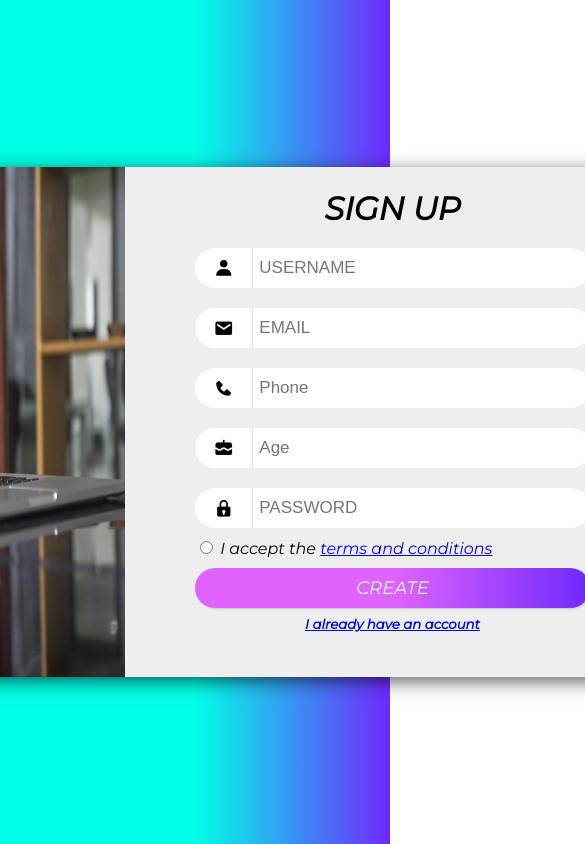
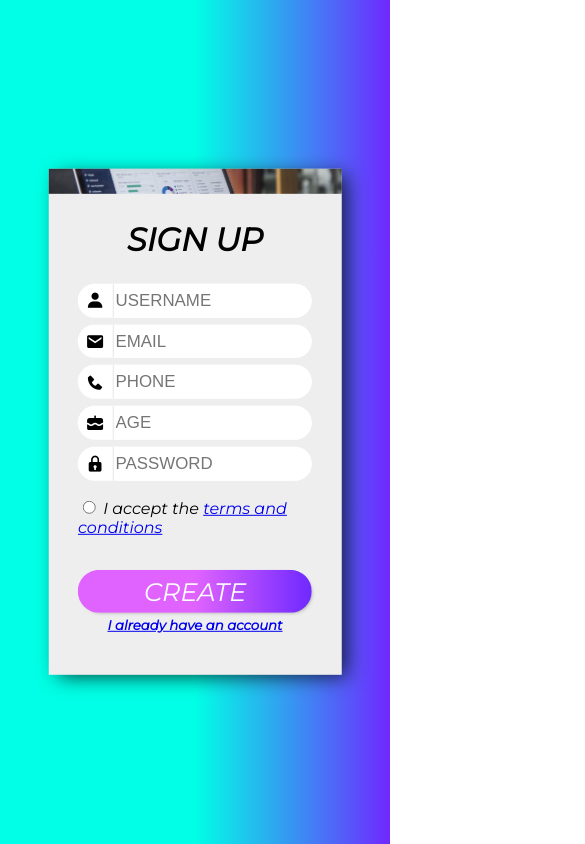
Before and after one commit to fendorei/design_system, a plain HTML site: page Signup.html in a window 390 px wide. Shown: the top 844 px of the page, 585 px wide, since content can reach past the window. Drawn offline with nearby package versions, Linux system fonts and the light colour scheme.

Commit message:
responsive

```diff
--- a/Signin.css
+++ b/Signin.css
@@ -25,7 +25,7 @@ body{
     left:50%;
     transform:translate(-50%,-50%);
 
-    width:930px;
+    width:75%;
     height:60%;
     min-height:510px;
     background-color:#eee;
@@ -51,20 +51,25 @@ body{
     position:relative;
     width:50%;
     height:100%;
-    Padding:10px 70px;
+    Padding:2% 7%;
 
     font-family:Montserrat;
 }
 
 .formsection > * {
-    margin: 10px 0;
+    margin: 1% 0;
 }
 
 .formsection h1{
     font-family:Montserrat;
-    margin-bottom:30px;
-    margin-top:30px;
+    margin-bottom:5vh;
+    margin-top:5vh;
     text-align:center;
+}
+
+.formsection h3{
+  margin-top: 6vh;
+  text-align:center;
 }
 
 .warning{
@@ -74,14 +79,14 @@ body{
 
 .inputRow{
     width:100%;
-    height:40px;
+    height:6vh;
     background-color:white;
     display:flex;
     justify-content:space-between;
     align-items:stretch;
     border-radius:100px;
     overflow:hidden;
-    margin-top:20px;
+    margin-top:5%;
 
 }
 
@@ -90,46 +95,49 @@ body{
     display:flex;
     justify-content:center;
     align-items:center;
-    font-size:20px;
+    font-size:120%;
 }
 
 .inputRow input{
     width:85%;
-    padding:2px 6px;
+    padding:2%;
     border:none;
     outline:none;
     border-left:1px solid rgba(34,34,34,0.116);
-    font-size:17px;
+    font-size:105%;
 }
 
 .Row{
     display:flex;
     justify-content:Space-between;
-    margin-bottom:50px;
+    margin-bottom:7vh;
+    margin-top: 3vh;
 }
 
 .btnRow{
     display:flex;
     justify-content:space-around;
+    margin-bottom: 2vh;
 }
 
 .submit{
     border-radius:100px;
     border:none;
     box-shadow:2px 2px 5px -4px rgba(0,0,0,0.75);
-    padding:5px 8px;
+    padding:1% 2%;
+    margin-top: 8%;
 
     min-width:inherit;
     min-height:inherit;
     width:100%;
-    height:40px;
+    height:6vh;
     display:flex;
     justify-content:center;
     align-items:center;
 
     text-decoration:none;
     color:white;
-    font-size:18px;
+    font-size:3vh;
     font-family:Montserrat;
     cursor:pointer;
 
@@ -139,3 +147,56 @@ body{
 #loginbtn{
     background-image: linear-gradient(to right,#E063FF 0%,#E063FF 50%, #6F29FF 100%);
 }
+
+
+@media (max-width: 812px) {
+  .formcontainer{
+    min-height: 350px;
+    display:flex;
+    flex-wrap:nowrap;
+    flex-direction: column;
+  }
+
+  .slidesection{
+    width:100%;
+    height:5%;
+  }
+
+  .slidesection img{
+      width:100%;
+      height:100%;
+      object-fit: cover;
+  }
+
+  .formsection{
+      width:80%;
+      height:95%;
+      padding: 0 10%;
+  }
+
+  .formsection h3{
+    margin-top: 6vh;
+    text-align:center;
+    font-size: 100%;
+  }
+
+  .submit {
+    height: 7vh;
+    font-size:4vh;
+  }
+}
+
+@media (max-width: 414px) {
+  .formsection h3{
+    margin-top: 3vh;
+  }
+
+  .inputRow{
+      height:5vh;
+  }
+
+  .formsection h1{
+      margin-bottom:3vh;
+      margin-top:3vh;
+  }
+}
--- a/Signup.css
+++ b/Signup.css
@@ -25,7 +25,7 @@ body{
     left:50%;
     transform:translate(-50%,-50%);
 
-    width:930px;
+    width:75%;
     height:60%;
     min-height:510px;
     background-color:#eee;
@@ -50,39 +50,39 @@ body{
 .formsection{
     position:relative;
     width:50%;
-    height:50%;
-    Padding:2px 70px;
+    height:100%;
+    Padding:1% 7%;
 
     font-family:Montserrat;
 }
 
 .formsection > * {
-    margin: 10px 0;
+    margin: 1% 0;
 }
 
 .formsection h1{
     font-family:Montserrat;
-    margin-bottom:20px;
-    margin-top:20px;
+    margin-bottom:3vh;
+    margin-top:3vh;
     text-align:center;
 }
 
 .warning h5{
     font-family:Montserrat;
     text-align:center;
-    margin-top:-2px;
+    margin-top:-0.01vh;
 }
 
 .inputRow{
     width:100%;
-    height:40px;
+    height:6vh;
     background-color:white;
     display:flex;
     justify-content:space-between;
     align-items:stretch;
     border-radius:100px;
     overflow:hidden;
-    margin-top:20px;
+    margin-top:3%;
 
 }
 
@@ -91,46 +91,48 @@ body{
     display:flex;
     justify-content:center;
     align-items:center;
-    font-size:20px;
+    font-size:120%;
 }
 
 .inputRow input{
     width:85%;
-    padding:2px 6px;
+    padding:1%;
     border:none;
     outline:none;
     border-left:1px solid rgba(34,34,34,0.116);
-    font-size:17px;
+    font-size:3vh;
 }
 
 .Row{
     display:flex;
     justify-content:Space-between;
-    margin-bottom:10px;
+    margin-top:2vh;
+    margin-bottom: 4vh;
 }
 
 .btnRow{
     display:flex;
     justify-content:space-around;
+    margin: 2% 0;
 }
 
 .submit{
     border-radius:100px;
     border:none;
     box-shadow:2px 2px 5px -4px rgba(0,0,0,0.75);
-    padding:5px 8px;
+    padding:1% 2%;
 
     min-width:inherit;
     min-height:inherit;
     width:100%;
-    height:40px;
+    height:6vh;
     display:flex;
     justify-content:center;
     align-items:center;
 
     text-decoration:none;
     color:white;
-    font-size:18px;
+    font-size:3vh;
     font-family:Montserrat;
     cursor:pointer;
 
@@ -140,3 +142,57 @@ body{
 #loginbtn{
     background-image: linear-gradient(to right,#E063FF 0%,#E063FF 50%, #6F29FF 100%);
 }
+
+input::-webkit-outer-spin-button,
+input::-webkit-inner-spin-button {
+  -webkit-appearance: none;
+  margin: 0;
+}
+
+input[type=number] {
+  -moz-appearance: textfield;
+}
+
+@media (max-width: 812px) {
+  .formcontainer{
+    min-height: 350px;
+    display:flex;
+    flex-wrap:nowrap;
+    flex-direction: column;
+  }
+
+  .slidesection{
+    width:100%;
+    height:5%;
+  }
+
+  .slidesection img{
+      width:100%;
+      height:100%;
+      object-fit: cover;
+  }
+
+  .formsection{
+      width:80%;
+      height:95%;
+      padding: 0 10%;
+  }
+
+  .inputRow{
+      height:5vh;
+  }
+
+  .inputRow input{
+      font-size:2vh;
+  }
+
+  .submit{
+    height: 5vh;
+  }
+}
+
+@media (max-width: 414px) {
+  .inputRow{
+      height:4vh;
+  }
+}
--- a/Signup.html
+++ b/Signup.html
@@ -32,13 +32,13 @@
                         <div class="inputicon">
                             <i class='bx bxs-phone'></i>
                         </div>
-                        <input type="tel" minlength="9" maxlength="13" id="Tel"  placeholder="Phone" required/>
+                        <input type="tel" minlength="9" maxlength="13" id="Tel"  placeholder="PHONE" required/>
                     </div>
                     <div class="inputRow">
                         <div class="inputicon">
                             <i class='bx bxs-cake'></i>
                         </div>
-                        <input type="number"  id="age"  placeholder="Age" required/>
+                        <input type="number"  id="age"  placeholder="AGE" required/>
                     </div>
 
                     <div class="inputRow">
```
Also changed, not shown: Reset.html (+3 -3 lines), 1 other file.
